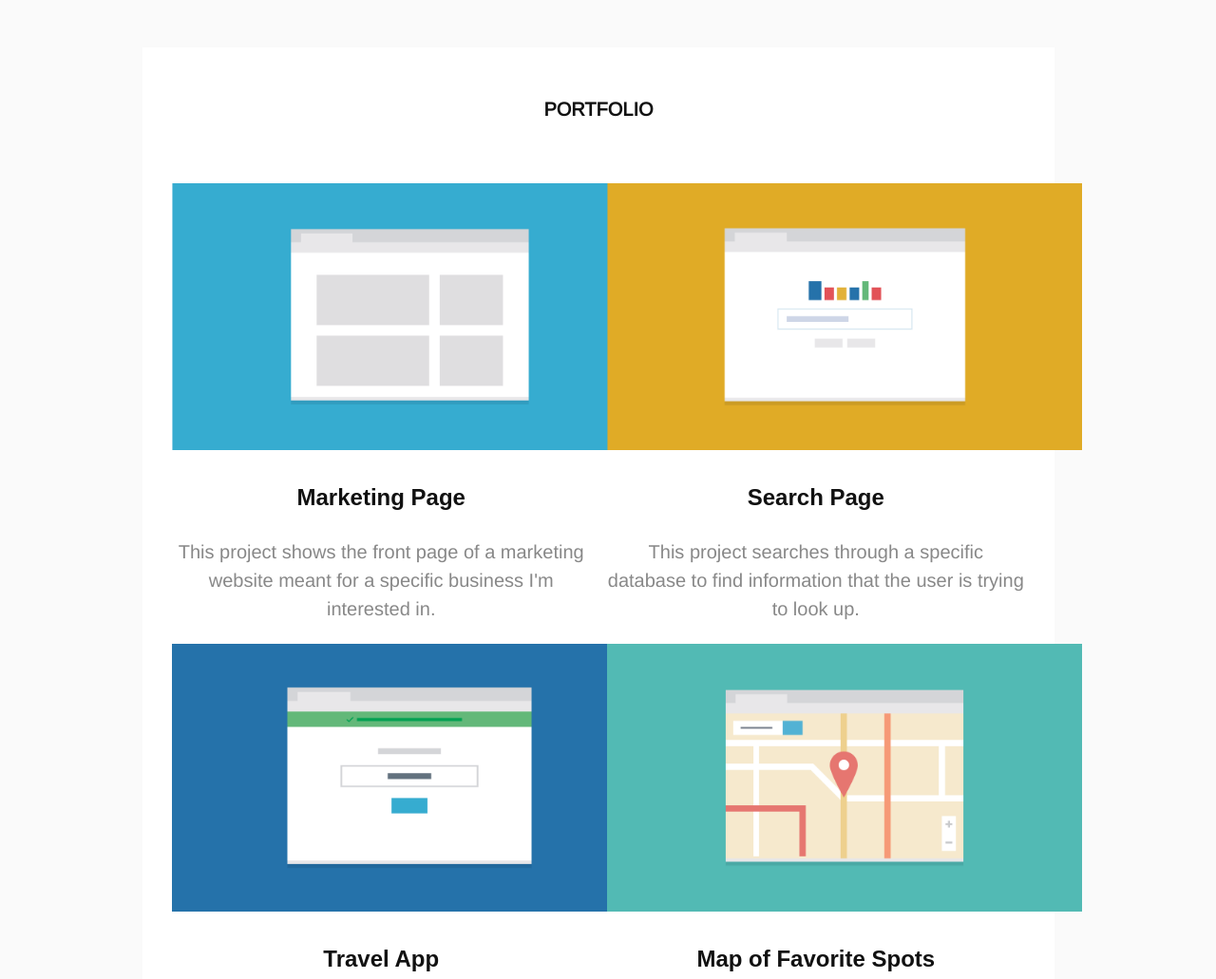
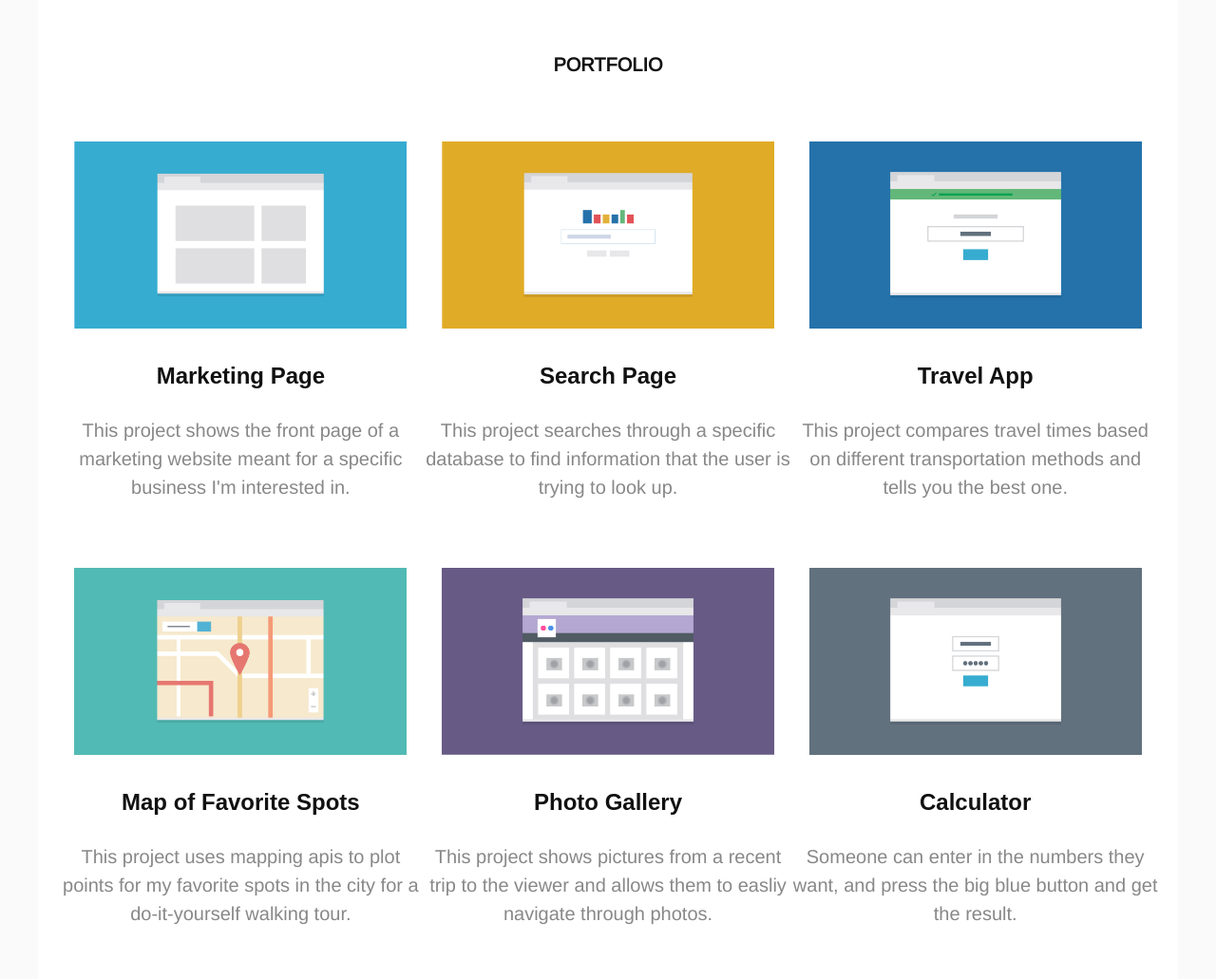
Before and after one commit to rkvaron/techdegree-project-2, a plain HTML site: page index.html in a window 1280 px wide. Shown: the part 440-1471 px from the top of the page at 95% size. Drawn offline with nearby package versions, Linux system fonts and the light colour scheme; a web font is replaced by a local one.

Commit message:
Styles @media (min-width: 1024px)
Added flex box and made it 3 columns

```diff
--- a/css/styles.css
+++ b/css/styles.css
@@ -164,10 +164,8 @@ img {
 ==================================== */
 @media (min-width: 769px) {
   .wrapper {
-    max-width: 980px;
-    padding-right: 1em;
-    margin-left: auto;
-    margin-right: auto;
+    max-width: 1200px;
+    margin: 0 auto;
   }
   .main-nav li {
     padding: 0 10px;
@@ -195,10 +193,9 @@ img {
     padding: 20px;
     margin-bottom: 2em;
   }
-  img {
+  /*img {
     width: 40vw;
     max-width: 500px;
-
   }
   .portfolio-item {
     width: 50%;
@@ -206,14 +203,26 @@ img {
     padding: 0 10px;
     margin: -4px;
     vertical-align: top;
+  }  ---also 2 coulmns usinf display: inline-block--- */
+
+  .portfolio {
+    display: flex;
+    flex-wrap: wrap;
+  }
+  .portfolio h2 {
+  width: 100%;
+  }
+  .portfolio-item {
+    flex: 1;
+  }
+  .portfolio-item img {
+    max-width: 40vw;
   }
   .contact {
     max-width: 80%;
     margin-left: auto;
     margin-right: auto;
   }
-
-
   .md-footer-menu {
     font-size: .85em;
     display: inline-flex;
@@ -233,9 +242,7 @@ img {
 }
 
 @media (min-width: 1024px) {
-  .main-header {
 
-  }
   .name {
     float: left;
     text-align: left;
@@ -251,10 +258,16 @@ img {
     float: right;
   }
   .main-nav li {
-    padding: 0 10px;
+    padding: 20px 10px;
     font-size: .9em;
     display: inline-block;
   }
-
+  .portfolio {
+    display: flex;
+  }
+  .portfolio-item img {
+    width: 30vw;
+    max-width: 350px;
+  }
 
 }
--- a/index.html
+++ b/index.html
@@ -19,6 +19,7 @@
   			<li><a href="#">Contact</a></li>
   		</ul>
     </header><!--/.main-header-->
+  </div>
 
     <div class="profile clearfix">
       <img src="images/responsive-layout-profile.png" alt="Photo of Student">
@@ -30,8 +31,8 @@
       <h2>Portfolio</h2>
       <div class="item-1 portfolio-item">
         <img
-            srcset="images/portfolio-1.png 1280px,
-                    images/portfolio-1-small.png 500px"
+            srcset="images/portfolio-1.png 1280w,
+                    images/portfolio-1-small.png 500w"
             src="images/portfolio-1.png"
             alt="Webpage wireframe with blue background">
         <h3>Marketing Page</h3>
@@ -39,8 +40,8 @@
       </div>
       <div class="item-2 portfolio-item">
         <img
-            srcset="images/portfolio-2.png 1280px,
-                    images/portfolio-2-small.png 500px"
+            srcset="images/portfolio-2.png 1280w,
+                    images/portfolio-2-small.png 500w"
             src="images/portfolio-2.png"
             alt="Webpage wireframe with gold background">
         <h3>Search Page</h3>
@@ -48,8 +49,8 @@
       </div>
       <div class="item-3 portfolio-item">
         <img
-            srcset= "images/portfolio-3.png 1280px,
-                    images/portfolio-3-small.png 500px"
+            srcset= "images/portfolio-3.png 1280w,
+                    images/portfolio-3-small.png 500w"
             src="images/portfolio-3.png"
             alt="Webpage wireframe with navy background">
         <h3>Travel App</h3>
@@ -57,8 +58,8 @@
       </div>
       <div class="item-4 portfolio-item">
         <img
-            srcset="images/portfolio-4.png 1280px,
-                    images/portfolio-4-small.png 500px"
+            srcset="images/portfolio-4.png 1280w,
+                    images/portfolio-4-small.png 500w"
             src="images/portfolio-4.png"
             alt="Webpage wireframe with teal background">
         <h3>Map of Favorite Spots</h3>
@@ -66,8 +67,8 @@
       </div>
       <div class="item-5 portfolio-item">
         <img
-            srcset="images/portfolio-5.png 1280px,
-                    images/portfolio-5-small.png 500px"
+            srcset="images/portfolio-5.png 1280w,
+                    images/portfolio-5-small.png 500w"
             src="images/portfolio-5.png"
             alt="Webpage wireframe with purple background">
         <h3>Photo Gallery</h3>
@@ -75,8 +76,8 @@
       </div>
       <div class="item-6 portfolio-item">
         <img
-            srcset="images/portfolio-6.png 1280px,
-                    images/portfolio-6-small.png 500px"
+            srcset="images/portfolio-6.png 1280w,
+                    images/portfolio-6-small.png 500w"
             src="images/portfolio-6.png"
             alt="Webpage wireframe with grey background">
         <h3>Calculator</h3>
```
